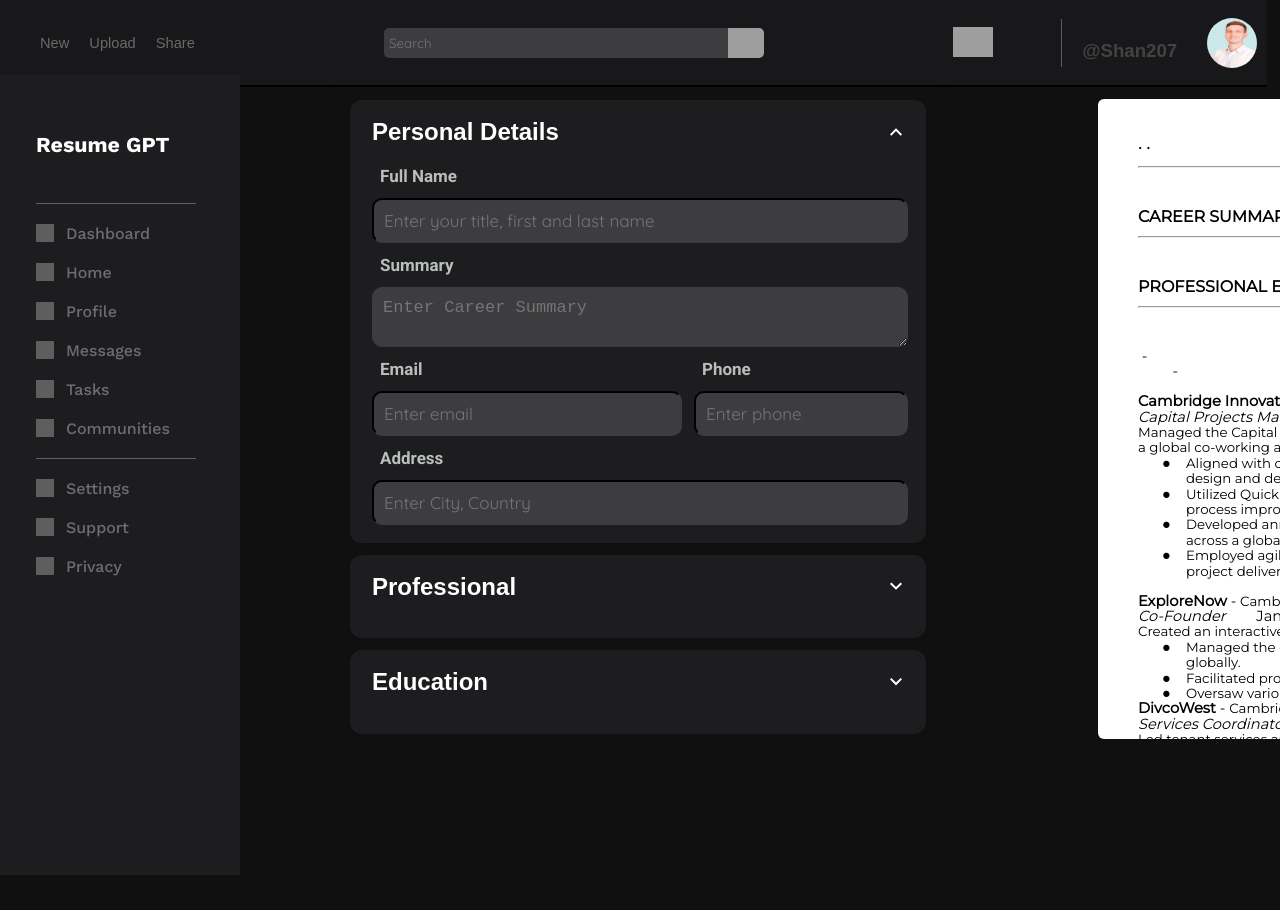
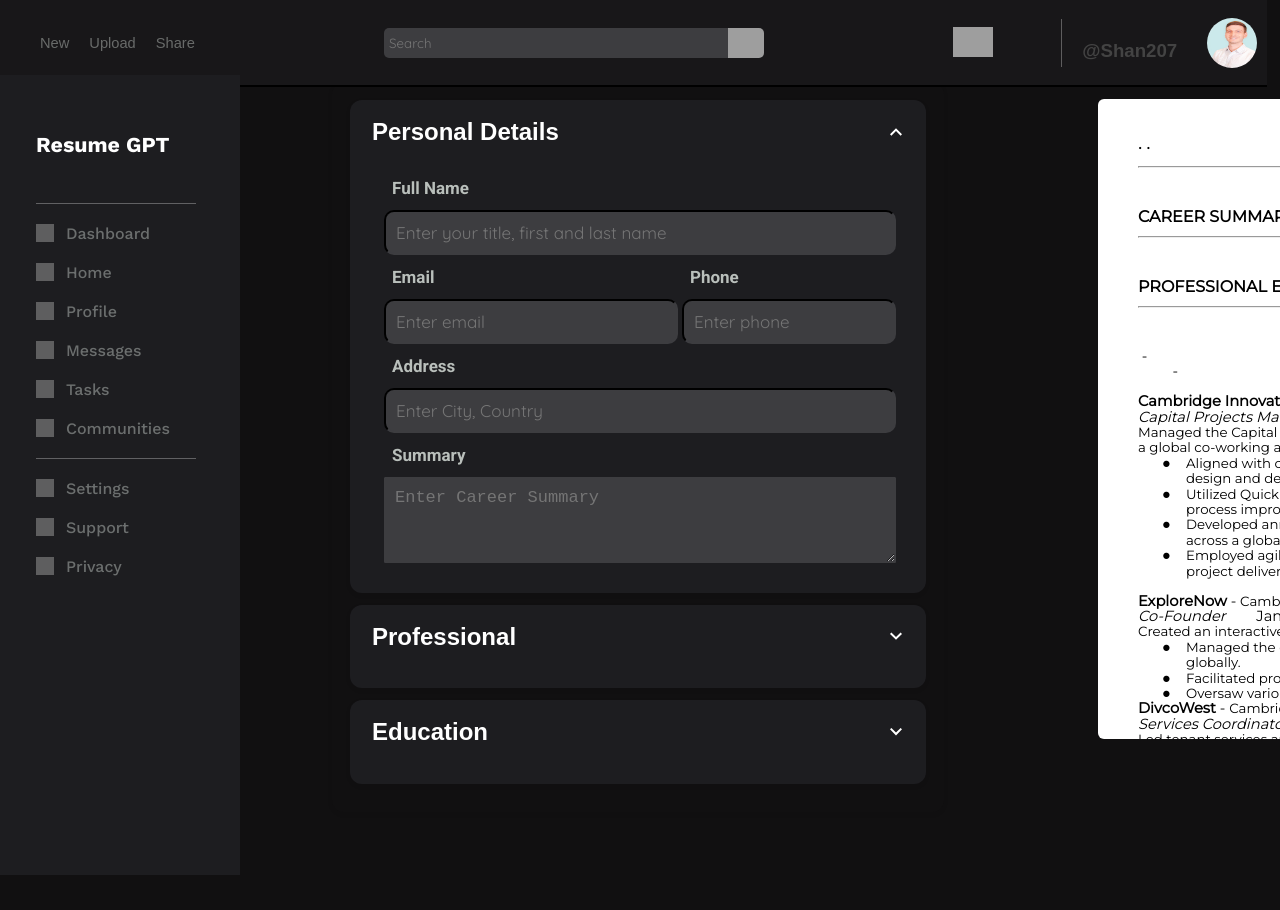
Before and after one commit to schaulet207/resumeBuilder, a React (Vite) app in the folder resumeBuilder/: page / in a window 1280 px wide. Shown: the top 910 px of the page. Built offline with nearby package versions, Linux system fonts and the light colour scheme; grey boxes are pictures that could not be loaded; a web font is replaced by a local one.

Commit message:
Set up console logs for professional section variable arrays

```diff
--- a/resumeBuilder/src/App.css
+++ b/resumeBuilder/src/App.css
@@ -115,10 +115,31 @@
   gap: 12px;
 }
 
+.personal {
+  padding: 12px;
+}
+
+#careerSummaryPersonal {
+  max-width: 490.523px;
+  max-height: 400px;
+  min-height: 64px;
+  border-radius: 1px;
+}
+
 .emailNumber {
   display: flex;
   flex-direction: row;
-  width: f
+  padding: 0px;
+  margin: 0px;
+}
+
+#emailPersonal {
+  width: 270px;
+  margin-top: 12px;
+}
+
+#phonePersonal {
+  margin-top: 12px;
 }
 
 #city, #country, #startDate, #endDate, #email, #phone {
@@ -431,12 +452,13 @@ button:hover {
   font-size: 10pt;
   font-family: "Montserrat";
   font-style: normal;
-  padding-top: 0pt;
+  padding-top: 0px;
   padding-bottom: 0.5pt;
   line-height: 1.05;
   orphans: 2;
   widows: 2;
   text-align: left;
+  margin: 0px;
 }
 .employer-description ol {
 padding-inline-start: 40px;
@@ -457,3 +479,8 @@ padding-inline-start: 40px;
 .hide-section {
   display: none;
 }
+
+.move-section {
+  position: relative;
+  bottom: 60px;
+}
--- a/resumeBuilder/src/App.jsx
+++ b/resumeBuilder/src/App.jsx
@@ -228,8 +228,7 @@ const handleEmployerDescriptionChange = (newDescription) => {
     setEndYear(""); // Clear endYear field
     setPresent(false); // Clear present checkbox
     handleEmployerDescriptionChange(""); // Clear the Quill editor content
-    clearQuillHTML()
-    handleIsPresent(); // Clear the endMonth and endYear fields
+    clearQuillHTML();
   };
 
 // Pass variables to actively see whether the checkbox is checked or not
@@ -238,16 +237,22 @@ const [isProfessionalPresentChecked, setIsProfessionalPresentChecked] = useState
   // Function on checkbox change
   const handleCheckboxChange = (isChecked) => {
   const endSection = document.querySelector('#endMonthYear');
+  const endLabel = document.querySelector('#endLabelProfessional');
+  const presentSection = document.querySelector('.presentCheck');
     // Update the state to reflect the checkbox status
     setIsProfessionalPresentChecked(isChecked);
     if (isChecked) {
       setEndMonth('Present'); // Update state variable
       setEndYear('');
       endSection.classList.add('hide-section');
+      endLabel.classList.add('hide-section');
+      presentSection.classList.add('move-section');
     } else {
       setEndMonth(''); // Clear the value when the checkbox is not checked
       setEndYear(''); // Clear the value for endYear as well if necessary
       endSection.classList.remove('hide-section');
+      endLabel.classList.remove('hide-section');
+      presentSection.classList.remove('move-section');
     }
   };
 
@@ -298,17 +303,12 @@ const [isProfessionalPresentChecked, setIsProfessionalPresentChecked] = useState
                 fullName={fullName}
                 onFullNameChange={handleFullNameChange}
               />
-              <label className="input-text">Summary</label>
-              <CareerInput
-                careerSummary={careerSummary}
-                onCareerSummaryChange={handleCareerSummaryChange}
-              />
-              <div className="personal emailNumber">
-                <div className="personal" id="email">
+              <div className="emailNumber">
+                <div id="email">
                   <label className="input-text">Email</label>
                   <EmailInput email={email} onEmailChange={handleEmailChange} />
                 </div>
-                <div className="personal" id="phoneNumber">
+                <div id="phoneNumber">
                   <label className="input-text">Phone</label>
                   <PhoneInput
                     phoneNumber={phoneNumber}
@@ -320,6 +320,11 @@ const [isProfessionalPresentChecked, setIsProfessionalPresentChecked] = useState
               <AddressInput
                 address={address}
                 onAddressChange={handleAddressChange}
+              />
+              <label className="input-text">Summary</label>
+              <CareerInput
+                careerSummary={careerSummary}
+                onCareerSummaryChange={handleCareerSummaryChange}
               />
             </div>
           </AccordionSection>
@@ -377,7 +382,7 @@ const [isProfessionalPresentChecked, setIsProfessionalPresentChecked] = useState
               </div>
 
               <div className="professional">
-                <label className="input-text">End Date</label>
+                <label className="input-text" id="endLabelProfessional">End Date</label>
                 <div className="selectInputs" id="endMonthYear">
                   <EndMonthInput
                     className="professional"
@@ -424,7 +429,14 @@ const [isProfessionalPresentChecked, setIsProfessionalPresentChecked] = useState
                   startYears,
                   endMonths,
                   endYears,
-                  presents
+                  presents,
+                  console.log('Position: ', position),
+                  console.log('Employer: ', employer),
+                  console.log('City: ', city),
+                  console.log('Start Month: ', startMonth),
+                  console.log('Start Year: ', startYear),
+                  console.log('End Month: ', endMonth),
+                  console.log('End Year: ', endYear),
                 )
               }
             >
--- a/resumeBuilder/src/Personal.jsx
+++ b/resumeBuilder/src/Personal.jsx
@@ -19,6 +19,7 @@ export function CareerInput({ careerSummary, onCareerSummaryChange }) {
       placeholder="Enter Career Summary"
       value={careerSummary}
       onChange={(e) => onCareerSummaryChange(e.target.value)}
+      id="careerSummaryPersonal"
     />
   );
 }
@@ -31,6 +32,7 @@ export function EmailInput({ email, onEmailChange }) {
       placeholder="Enter email"
       value={email}
       onChange={(e) => onEmailChange(e.target.value)}
+      id="emailPersonal"
     />
   );
 }
@@ -43,6 +45,7 @@ export function PhoneInput({ phoneNumber, onPhoneChange }) {
       placeholder="Enter phone"
       value={phoneNumber}
       onChange={(e) => onPhoneChange(e.target.value)}
+      id="phonePersonal"
     />
   );
 }
```
